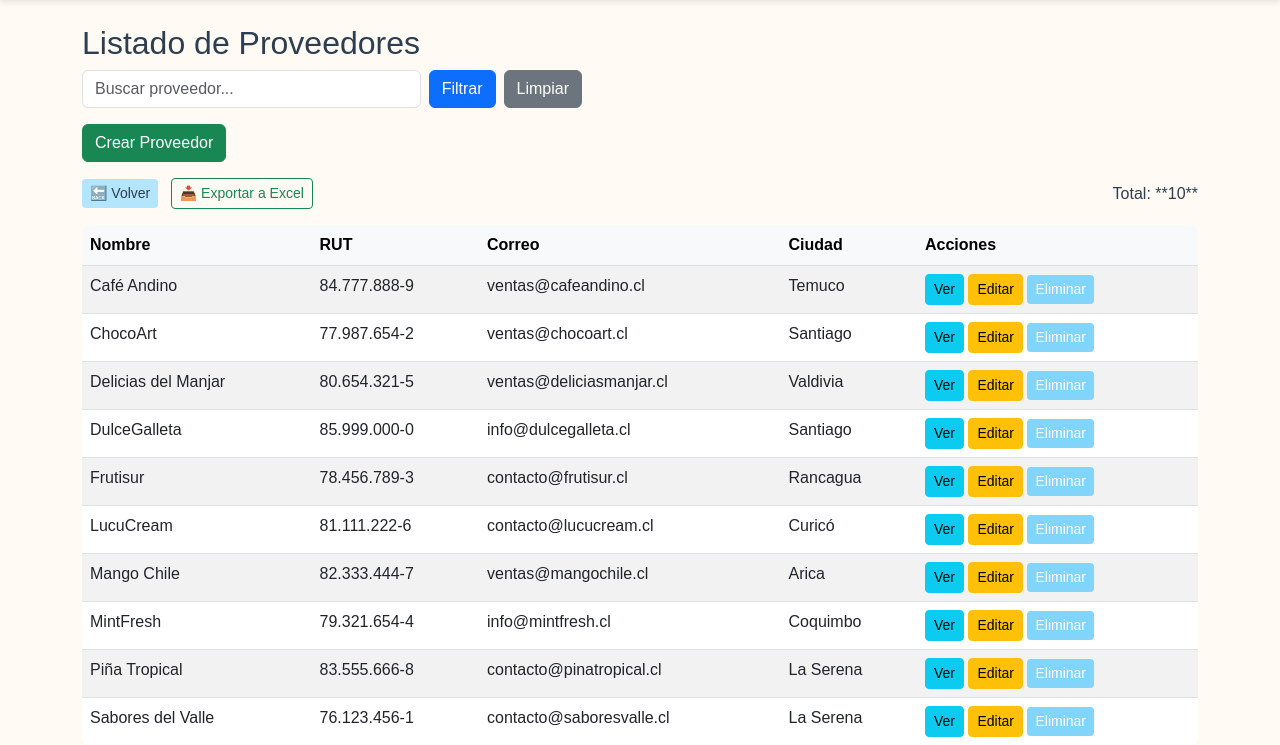
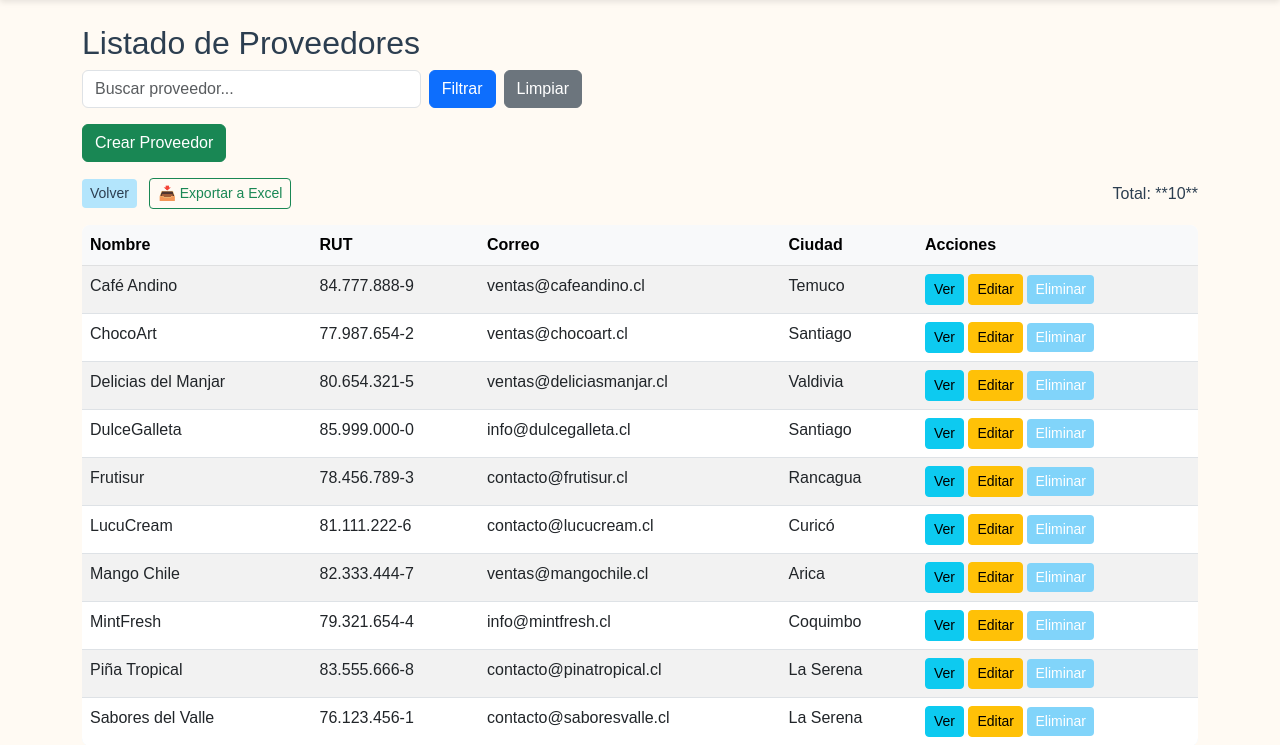
Before and after one commit to carlotee/secreto_heladeria, a Django app: page /proveedores/ in a window 1280 px wide. Shown: the part 56-801 px from the top of the page. Run offline with Django 5.2, Linux system fonts and the light colour scheme; data comes from the database, SQL or seed files in the repository; some libraries are stand-ins or nearby versions.

Commit message:
gracias luco

```diff
--- a/proveedores/templates/proveedores/proveedor.html
+++ b/proveedores/templates/proveedores/proveedor.html
@@ -19,7 +19,7 @@
 <div class="d-flex justify-content-between align-items-center mb-3">
     <div>
         {# Botón 'Volver' cambiado de 'btn-secondary' a 'btn-light' #}
-        <a href="{% url 'dashboard' %}" class="btn btn-sm btn-light me-2">🔙 Volver</a>
+        <a href="{% url 'dashboard' %}" class="btn btn-sm btn-light me-2">Volver</a>
         <a href="{% url 'exportar_proveedores_excel' %}" class="btn btn-sm btn-outline-success">📥 Exportar a Excel</a>
     </div>
     <p class="mb-0">Total: **{{ total_proveedores }}**</p>
```
